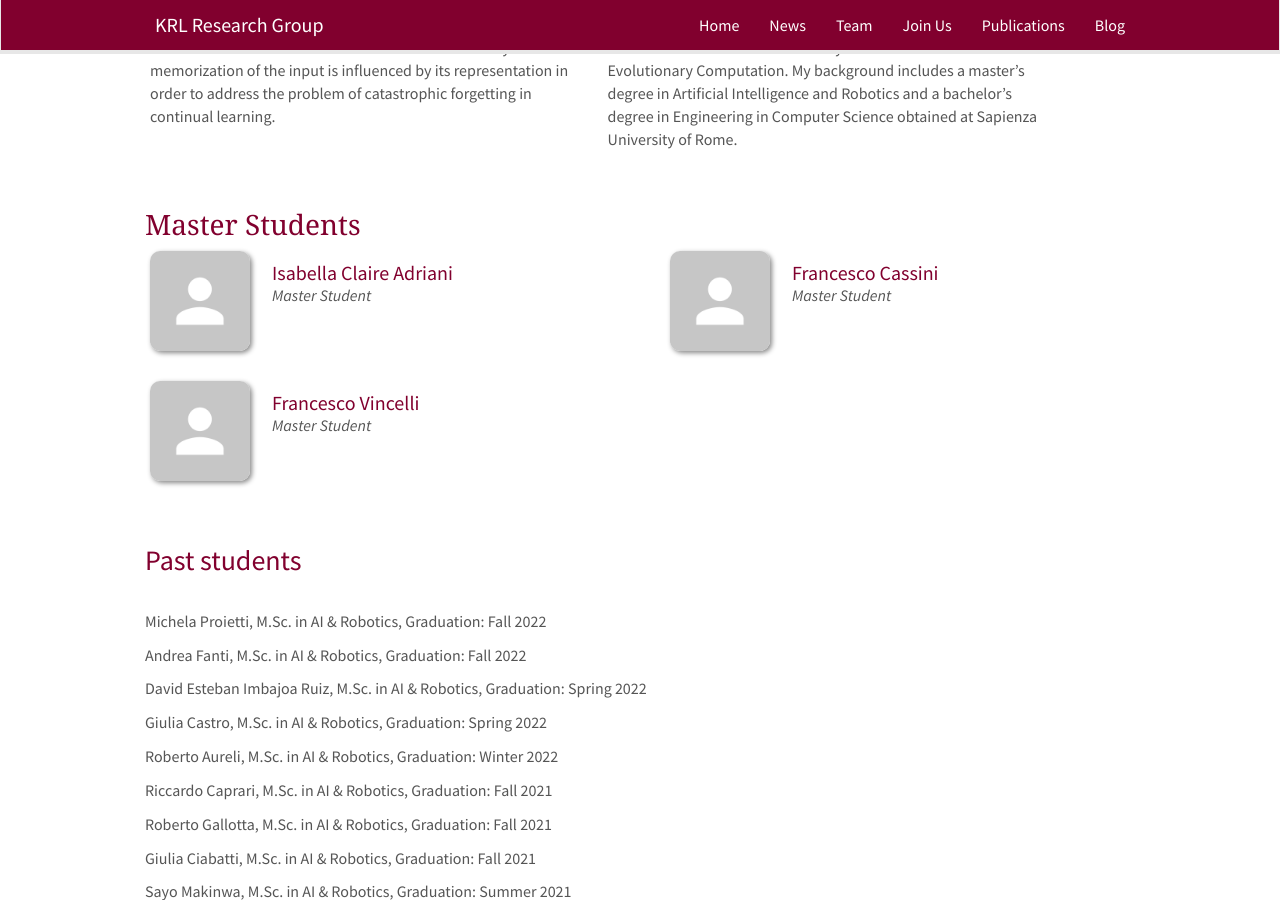
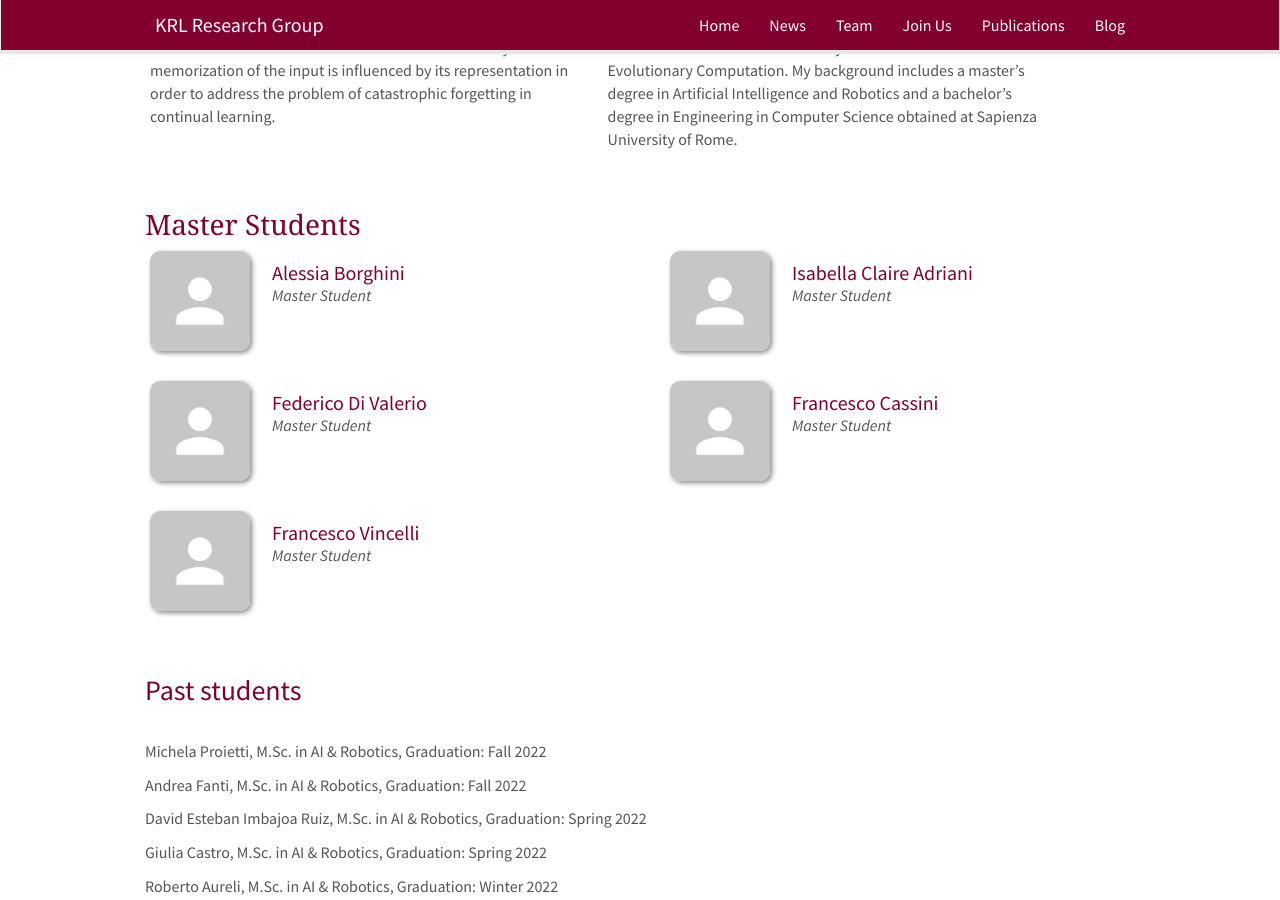
Before and after one commit to KRLGroup/krlgroup.github.io, a Jekyll site: the page built from _pages/team.md, in a window 1280 px wide and 900 px high, scrolled down 1690 px. Built offline with Jekyll 4.4.1, drawn with Linux system fonts in a browser that asks for light colours; nearby versions of some CDN libraries.

Commit message:
added master students borghini and di valerio

```diff
--- a/_data/msc.yml
+++ b/_data/msc.yml
@@ -1,3 +1,13 @@
+- name: Alessia Borghini
+  photo: no_avatar.jpg
+  info: Master Student
+  email:
+  bio:
+  webpage:
+  linkedin:
+  twitter:
+  github:
+
 - name: Isabella Claire Adriani
   photo: no_avatar.jpg
   info: Master Student
@@ -8,6 +18,15 @@
   twitter:
   github:
 
+- name: Federico Di Valerio
+  photo: no_avatar.jpg
+  info: Master Student
+  email:
+  bio:
+  webpage:
+  linkedin:
+  twitter:
+  github:
 
 - name: Francesco Cassini
   photo: no_avatar.jpg
```
